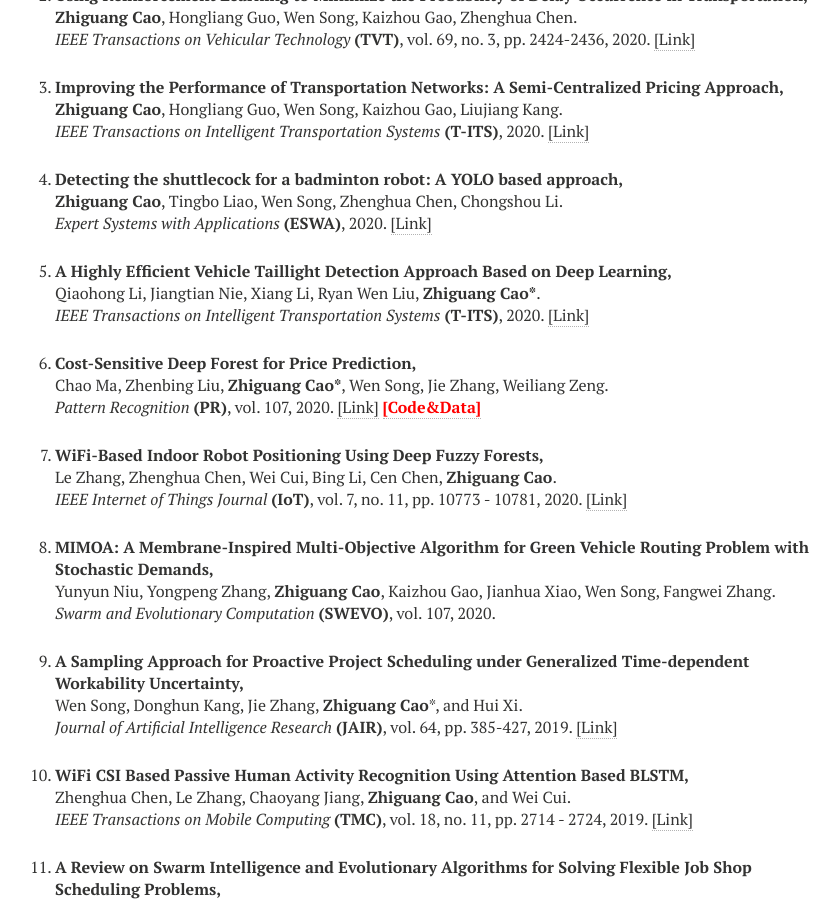
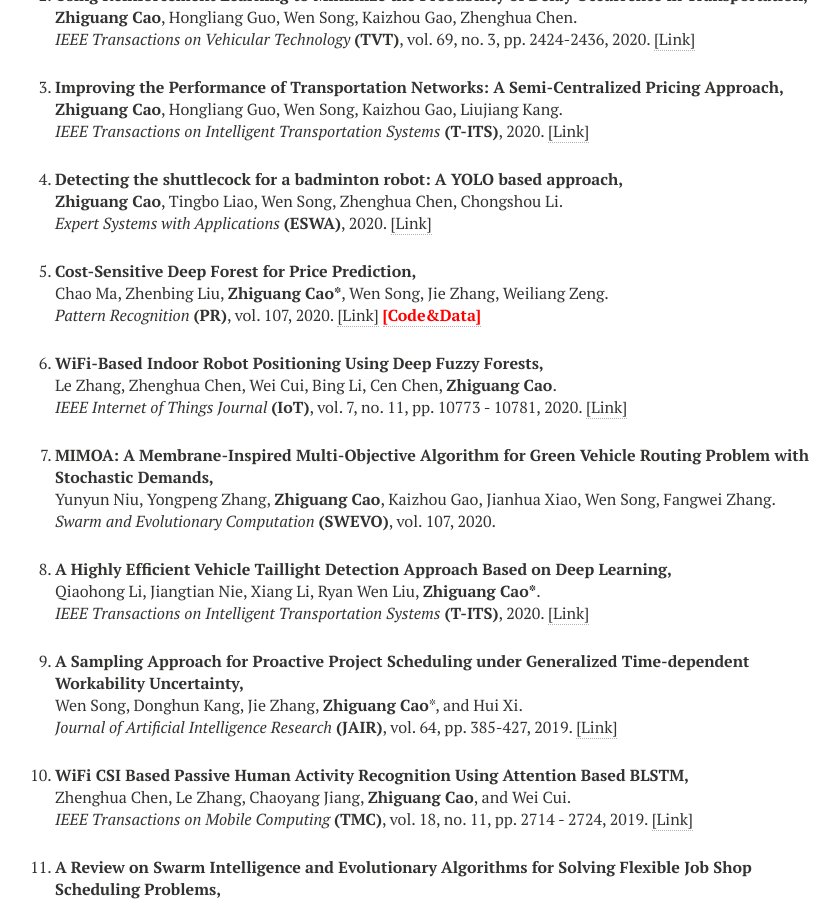
Before and after one commit to zhiguangcaosg/zhiguangcaosg.github.io, a Jekyll site: the page built from publications.md, in a window 1280 px wide and 900 px high, scrolled down 1345 px. Shown: the whole window, without its empty margins (305-1145 px from the left). Built offline with Jekyll 4.4.1, drawn with Linux system fonts in a browser that asks for light colours; nearby versions of some CDN libraries.

Commit message:
Update publications.html

```diff
--- a/_layouts/publications.html
+++ b/_layouts/publications.html
@@ -272,14 +272,6 @@ div.bibtex pre { font-size: 75%; overflow: auto;  width: 100%; padding: 0em 0em;
 </p>
 </li>
 
-<li>
-<p>
-<b>A Highly Efficient Vehicle Taillight Detection Approach Based on Deep Learning,</b>
-<br>Qiaohong Li, Jiangtian Nie, Xiang Li, Ryan Wen Liu, <b>Zhiguang Cao*</b>.<br>
-<i>IEEE Transactions on Intelligent Transportation Systems</i> <b>(T-ITS)</b>, 2020. <a href="https://www.sciencedirect.com/science/article/abs/pii/S0957417420306436" target="_blank">[Link]</a>
-</p>
-</li>
-
 
 <li>
 <p>
@@ -305,6 +297,13 @@ div.bibtex pre { font-size: 75%; overflow: auto;  width: 100%; padding: 0em 0em;
 </p>
 </li>
 
+<li>
+<p>
+<b>A Highly Efficient Vehicle Taillight Detection Approach Based on Deep Learning,</b>
+<br>Qiaohong Li, Jiangtian Nie, Xiang Li, Ryan Wen Liu, <b>Zhiguang Cao*</b>.<br>
+<i>IEEE Transactions on Intelligent Transportation Systems</i> <b>(T-ITS)</b>, 2020. <a href="https://www.sciencedirect.com/science/article/abs/pii/S0957417420306436" target="_blank">[Link]</a>
+</p>
+</li>
 
 <li>
 <p>
```
